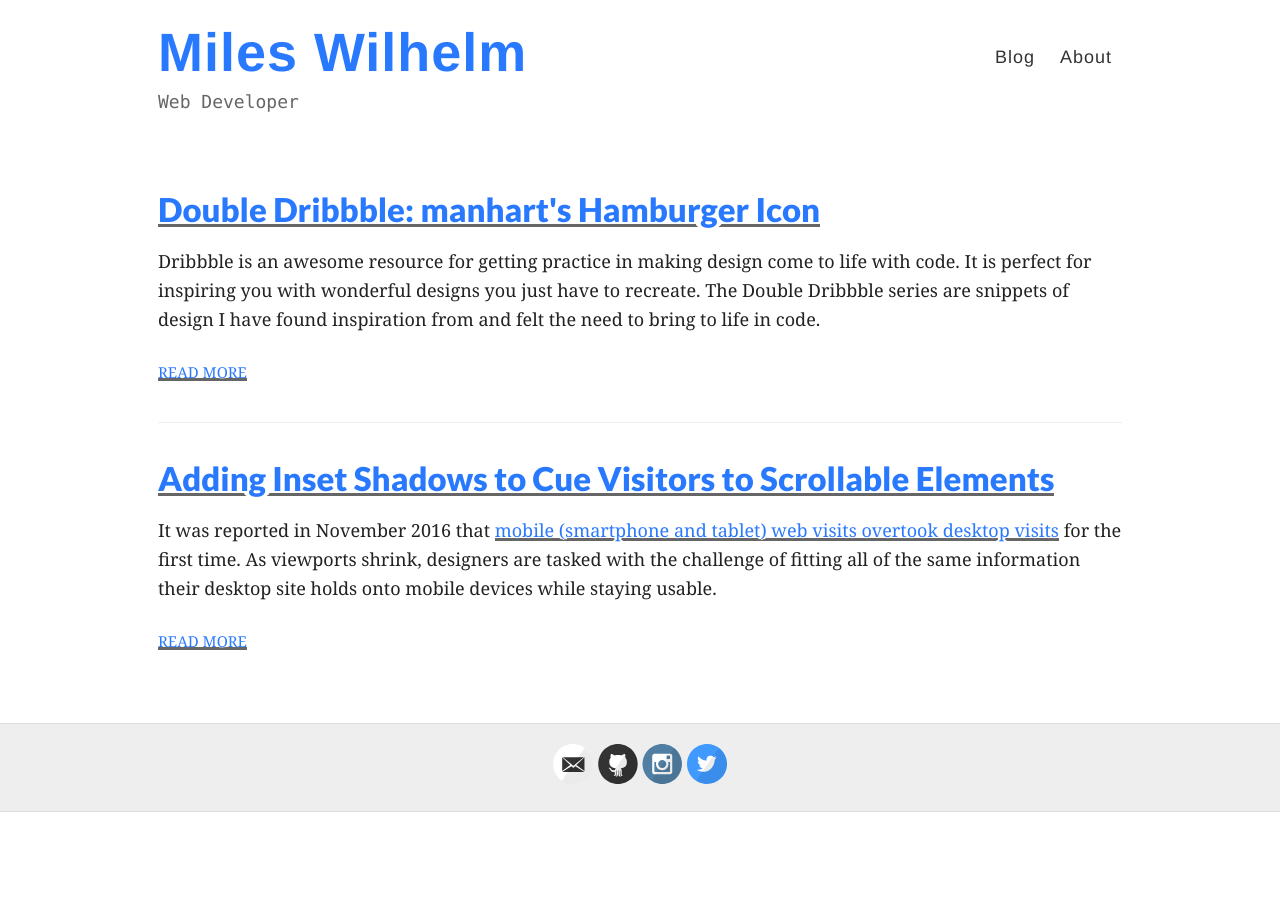
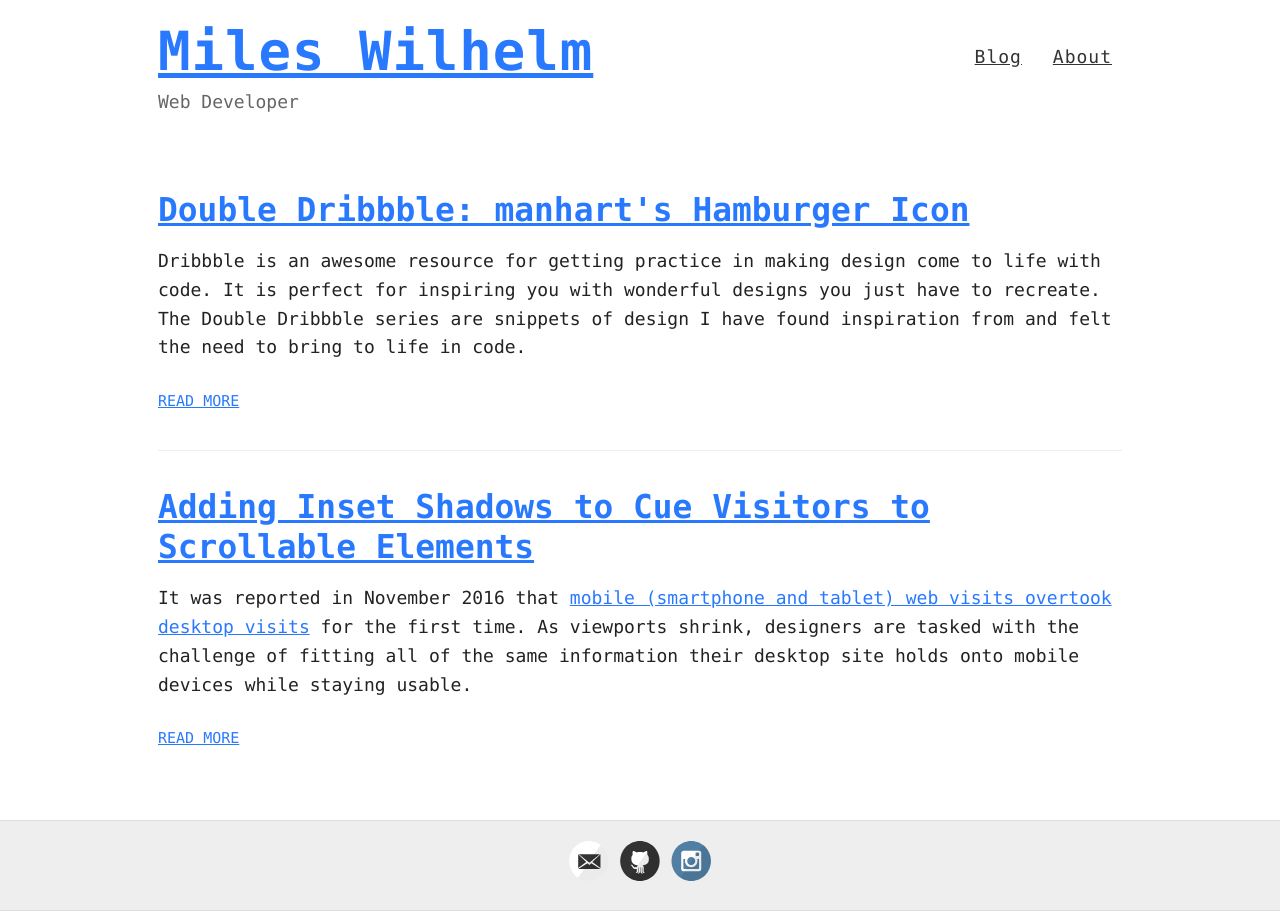
Before and after one commit to mileswilhelm/mileswilhelm.github.io, a Jekyll site: the page built from index.html, in a window 1280 px wide. Built offline with Jekyll 4.4.1, drawn with Linux system fonts in a browser that asks for light colours.

Commit message:
Update styles to console/monospace font

```diff
--- a/_config.yml
+++ b/_config.yml
@@ -26,7 +26,7 @@ footer-links:
   linkedin:
   pinterest:
   rss: # just type anything here for a working RSS icon
-  twitter: wilhelm_miles
+  twitter: #
   stackoverflow: # your stackoverflow profile, e.g. "users/50476/bart-kiers"
   youtube: # channel/<your_long_string> or user/<user-name>
   googleplus: # anything in your profile username that comes after plus.google.com/
--- a/style.scss
+++ b/style.scss
@@ -23,7 +23,7 @@ html {
 
 body {
 	background: $white;
-  font-family: $serif-font-stack;
+  font-family: $console-font-stack;
   font-weight: 400;
   line-height: 1.6;
   color: $darkerGray;
@@ -43,7 +43,6 @@ body {
 }
 
 h1, h2, h3, h4, h5, h6 {
-  font-family: $sans-serif-font-stack;
   color: $darkerGray;
   font-weight: bolder;
   margin-bottom: 1rem;
@@ -112,16 +111,19 @@ p {
 
 a {
   color: $blue-alpha;
-  text-decoration: none;
+  // text-decoration: none;
 	cursor: pointer;
   &:hover, &:active {
     color: $blue-dark;
   }
+  &:visited {
+    color: $purple-alpha;
+  }
 }
 
-.post a {
-  @include link-underline($color-background, $darkerGray, $color-selection);
-}
+// .post a {
+//   @include link-underline($color-background, $darkerGray, $color-selection);
+// }
 
 ul, ol {
   margin-bottom: 1rem;
@@ -223,7 +225,6 @@ img {
   margin: 0;
   color: $darkGray;
   cursor: pointer;
-  font-family: $helveticaNeue;
   letter-spacing: 1px;
 }
 
@@ -231,7 +232,6 @@ img {
   margin: -5px 0 0 0;
   color: $gray;
   font-size: 18px;
-  font-family: $console-font-stack;
 
   @include tablet {
     margin: 3px 0;
@@ -241,7 +241,6 @@ img {
 nav {
   float: right;
   margin-top: 23px; // @TODO: Vertically middle align
-  font-family: $helveticaNeue;
   font-size: 18px;
 
   a {
```
